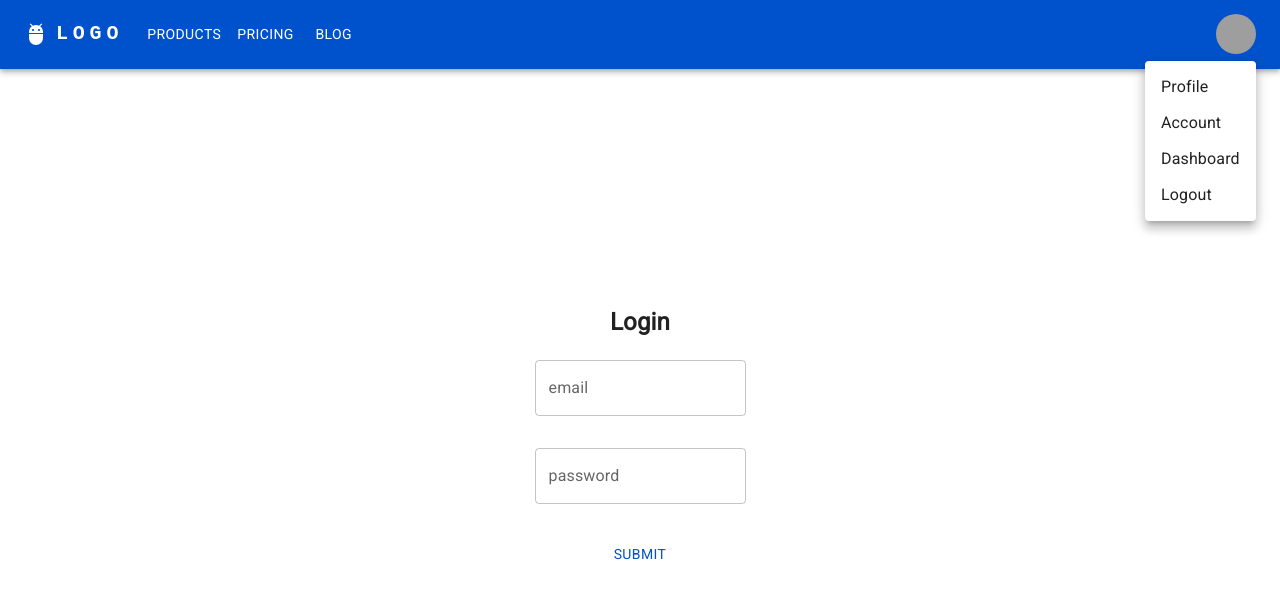
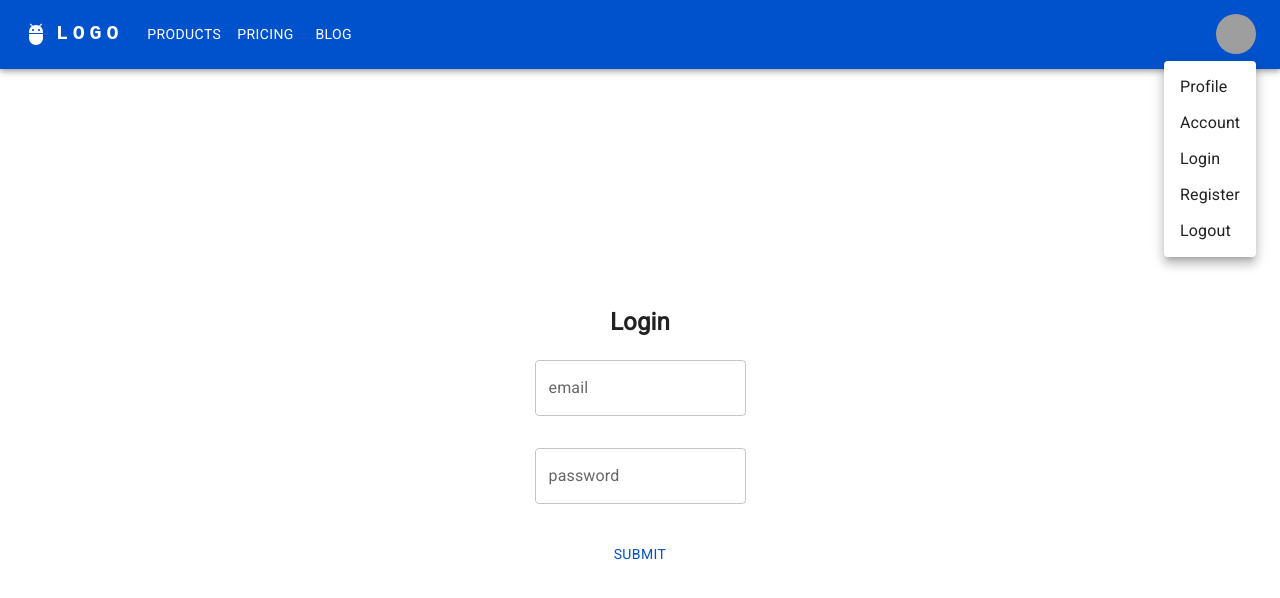
Before and after one commit to Endeyr/messaging-app, a React (Vite) app in the folder client/: page /authentication/login in a window 1280 px wide. Both pictures are taken after a click on the button "Open settings". Shown: the top 598 px of the page. Built offline with nearby package versions, Linux system fonts and the light colour scheme; grey boxes are pictures that could not be loaded.

Commit message:
add login and register routes

```diff
--- a/client/src/components/Navbar.tsx
+++ b/client/src/components/Navbar.tsx
@@ -17,7 +17,7 @@ import {
 import { useState } from 'react'
 import { Link as RouterLink } from 'react-router-dom'
 const pages = ['products', 'pricing', 'blog']
-const settings = ['profile', 'account', 'dashboard', 'logout']
+const settings = ['profile', 'account', 'login', 'register', 'logout']
 const Navbar = () => {
 	const [anchorElNav, setAnchorElNav] = useState<null | HTMLElement>(null)
 	const [anchorElUser, setAnchorElUser] = useState<null | HTMLElement>(null)
@@ -190,7 +190,7 @@ const Navbar = () => {
 									>
 										<Link
 											component={RouterLink}
-											to={`${setting}`}
+											to={`/authentication/${setting}`}
 											style={{
 												textDecoration: 'none',
 												color: 'inherit',
```
